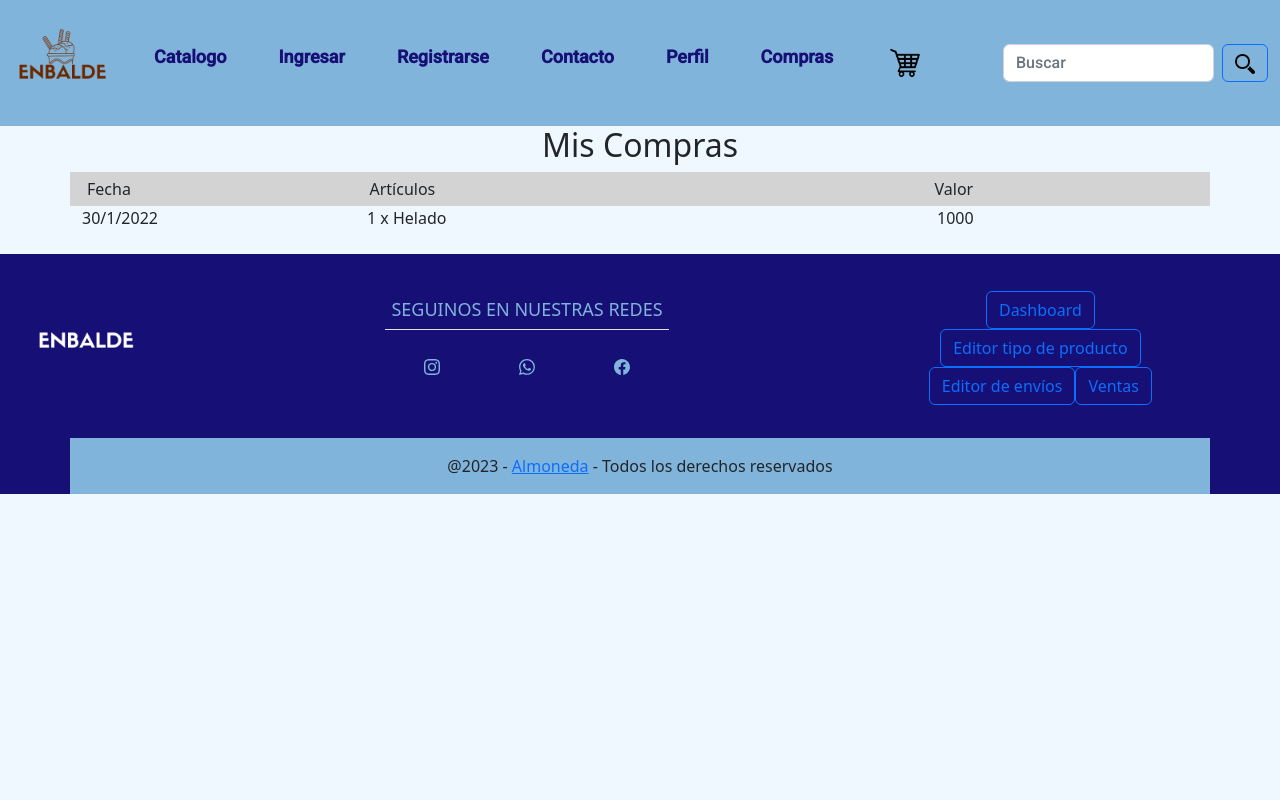
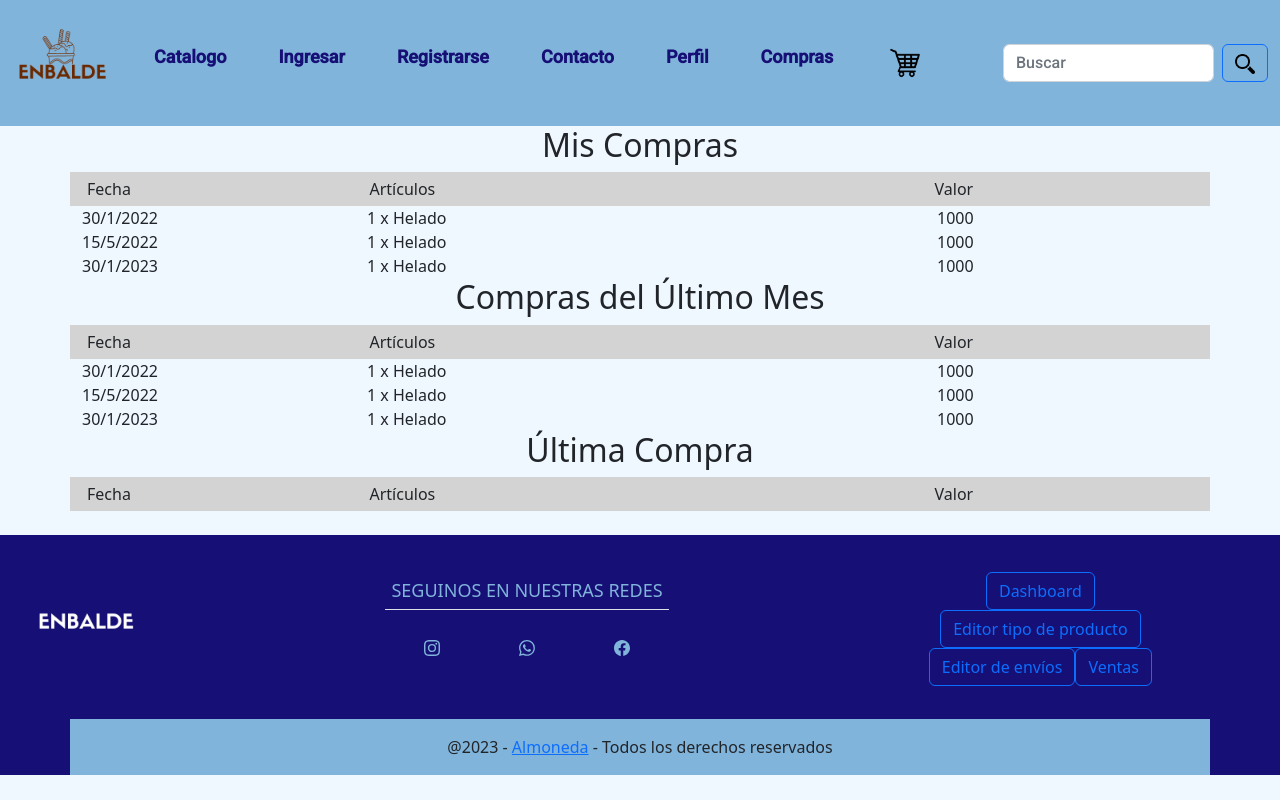
Before and after one commit to NataliaAlvarezIspc/proyecto-ispc-ecommerce, an Angular app in the folder front-end/enbalde/: page /compras in a window 1280 px wide. Built offline with nearby package versions, Linux system fonts and the light colour scheme.

Commit message:
Prueba de codigo que renderiza tablas de todas las compras, ultimo mes y ultima compra

```diff
--- a/front-end/enbalde/src/app/pages/compras/compras.component.html
+++ b/front-end/enbalde/src/app/pages/compras/compras.component.html
@@ -8,11 +8,45 @@
           <div class="col-6">Artículos</div>
           <div class="col-3">Valor</div>
         </div>
-        <div class="row" *ngFor="let compra of compras">
+        <div class="row" *ngFor="let compra of todasCompras">
           <div class="col-3">{{compra.obtenerFechaFormateada()}}</div>
           <div class="col-6">{{compra.obtenerArticulos()}}</div>
           <div class="col-3">{{compra.total}}</div>
         </div>
       </div>
     </div>
-</div>
+
+    <div class="row">
+      <h2 class="text-center">Compras del Último Mes</h2>
+
+      <div class="col">
+        <div class="row table-header-color">
+          <div class="col-3">Fecha</div>
+          <div class="col-6">Artículos</div>
+          <div class="col-3">Valor</div>
+        </div>
+        <div class="row" *ngFor="let compra of comprasUltimoMes">
+          <div class="col-3">{{compra.obtenerFechaFormateada()}}</div>
+          <div class="col-6">{{compra.obtenerArticulos()}}</div>
+          <div class="col-3">{{compra.total}}</div>
+        </div>
+      </div>
+    </div>
+
+    <div class="row">
+      <h2 class="text-center">Última Compra</h2>
+
+      <div class="col">
+        <div class="row table-header-color">
+          <div class="col-3">Fecha</div>
+          <div class="col-6">Artículos</div>
+          <div class="col-3">Valor</div>
+        </div>
+        <div class="row" *ngIf="ultimaCompra">
+          <div class="col-3">{{ultimaCompra.obtenerFechaFormateada()}}</div>
+          <div class="col-6">{{ultimaCompra.obtenerArticulos()}}</div>
+          <div class="col-3">{{ultimaCompra.total}}</div>
+        </div>
+      </div>
+    </div>
+  </div>
--- a/front-end/enbalde/src/app/pages/compras/compras.component.ts
+++ b/front-end/enbalde/src/app/pages/compras/compras.component.ts
@@ -7,7 +7,43 @@ import { Compra, CompraClass } from './modelo/modelo.compra';
   styleUrls: ['./compras.component.css']
 })
 export class ComprasComponent {
-  @Input() compras: Compra [] = [
-    new CompraClass(new Date("01/30/2022").getTime(), [ "1 x Helado" ], 1000)
+  @Input() compras: Compra [] = [];
+
+  todasCompras: Compra[] = [
+    new CompraClass(new Date("01/30/2022").getTime(), [ "1 x Helado" ], 1000),
+    new CompraClass(new Date("05/15/2022").getTime(), [ "1 x Helado" ], 1000),
+    new CompraClass(new Date("01/30/2023").getTime(), [ "1 x Helado" ], 1000)
   ];
+  comprasUltimoMes: Compra[] = [
+    new CompraClass(new Date("01/30/2022").getTime(), [ "1 x Helado" ], 1000),
+    new CompraClass(new Date("05/15/2022").getTime(), [ "1 x Helado" ], 1000),
+    new CompraClass(new Date("01/30/2023").getTime(), [ "1 x Helado" ], 1000)
+  ];
+  ultimaCompra: Compra | undefined;
+
+  ngOnChanges() {
+    this.todasCompras = this.compras;
+    this.comprasUltimoMes = this.obtenerComprasUltimoMes();
+    this.ultimaCompra = this.obtenerUltimaCompra();
+  }
+
+  obtenerComprasUltimoMes(): Compra[] {
+    const fechaActual = new Date();
+    const unMesAtras = new Date();
+    unMesAtras.setMonth(unMesAtras.getMonth() - 1);
+
+    return this.compras.filter(compra => {
+      const fechaCompra = new Date(compra.fecha);
+      return fechaCompra >= unMesAtras && fechaCompra <= fechaActual;
+    });
+  }
+
+  obtenerUltimaCompra(): Compra | undefined {
+    return this.compras.reduce((ultimaCompra: Compra | undefined, compra: Compra) => {
+      if (!ultimaCompra || compra.fecha > ultimaCompra.fecha) {
+        return compra;
+      }
+      return ultimaCompra;
+    }, undefined);
+  }
 }
--- a/front-end/enbalde/src/app/pages/compras/modelo/modelo.compra.ts
+++ b/front-end/enbalde/src/app/pages/compras/modelo/modelo.compra.ts
@@ -18,6 +18,7 @@ export interface Compra {
     total: number;
 
     obtenerArticulos = () => this.articulo.join(", ");
+
     obtenerFechaFormateada(): string {
         const fechaObj = new Date(this.fecha);
         const dia = fechaObj.getDate();
```
